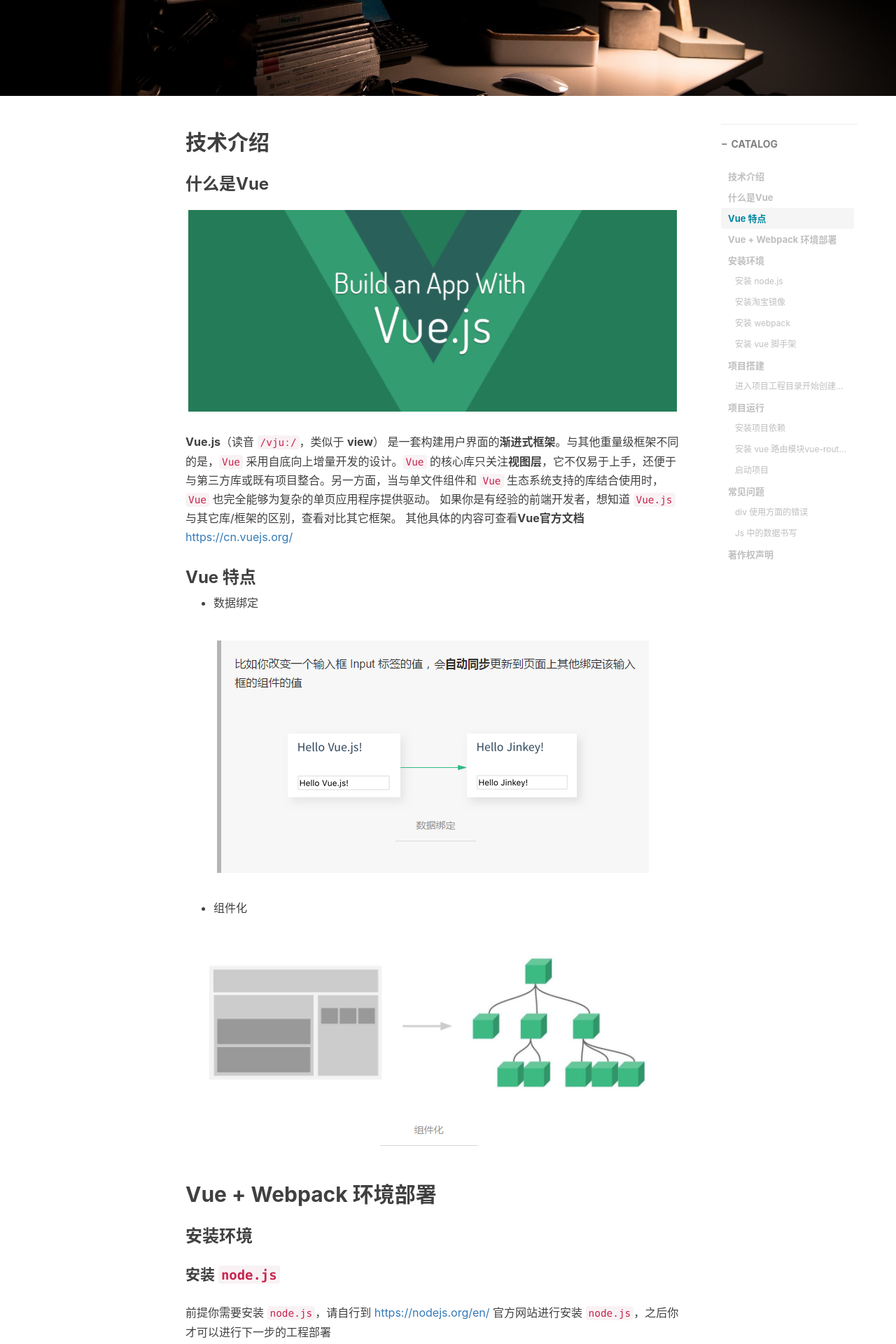
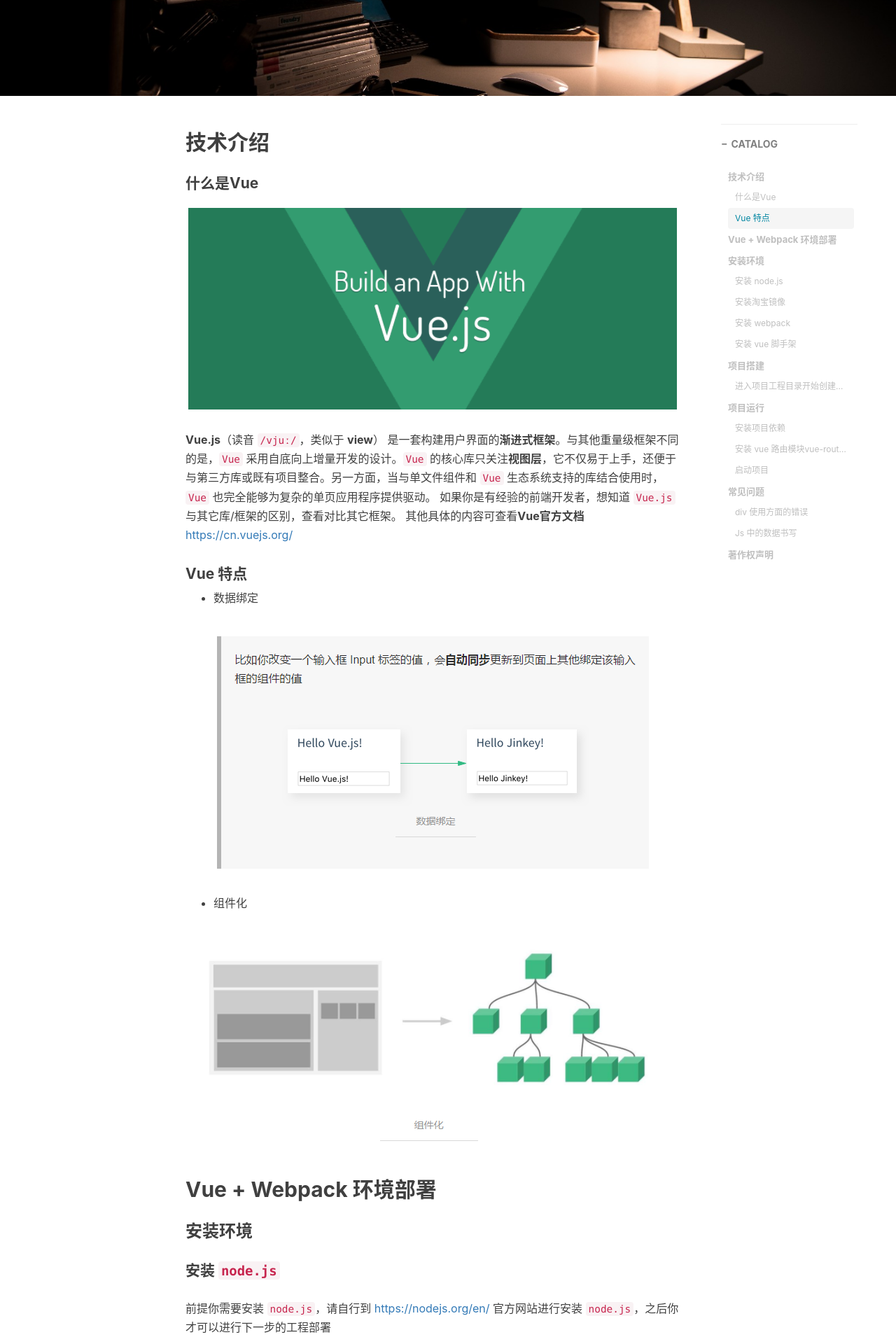
Before and after one commit to hohoTT/hohott.github.com, a Jekyll site: the page built from _posts/2017-04-19-Vue-Summary-First.markdown, in a window 1280 px wide. Shown: the part 446-2366 px from the top of the page at 70% size. Built offline with Jekyll 4.4.1, drawn with Linux system fonts in a browser that asks for light colours; nearby versions of some CDN libraries; comment, search, counter and statistics services are not loaded.

Commit message:
还是这样修改好看一些

```diff
--- a/_posts/2017-04-19-Vue-Summary-First.markdown
+++ b/_posts/2017-04-19-Vue-Summary-First.markdown
@@ -16,7 +16,7 @@
 
 ## 技术介绍
 
-### 什么是Vue
+#### 什么是Vue
 
 <div align="center"><img src="http://www.hohott.wang/img/writing_img/2017-4-21/s1.png"/></div>
 
@@ -24,7 +24,7 @@
 如果你是有经验的前端开发者，想知道 `Vue.js` 与其它库/框架的区别，查看对比其它框架。
 其他具体的内容可查看**Vue官方文档** [https://cn.vuejs.org/](https://cn.vuejs.org/)
 
-### Vue 特点
+#### Vue 特点
 - 数据绑定
 <div align="center"><img src="http://www.hohott.wang/img/writing_img/2017-4-21/s2.png"/></div>
 - 组件化
```
